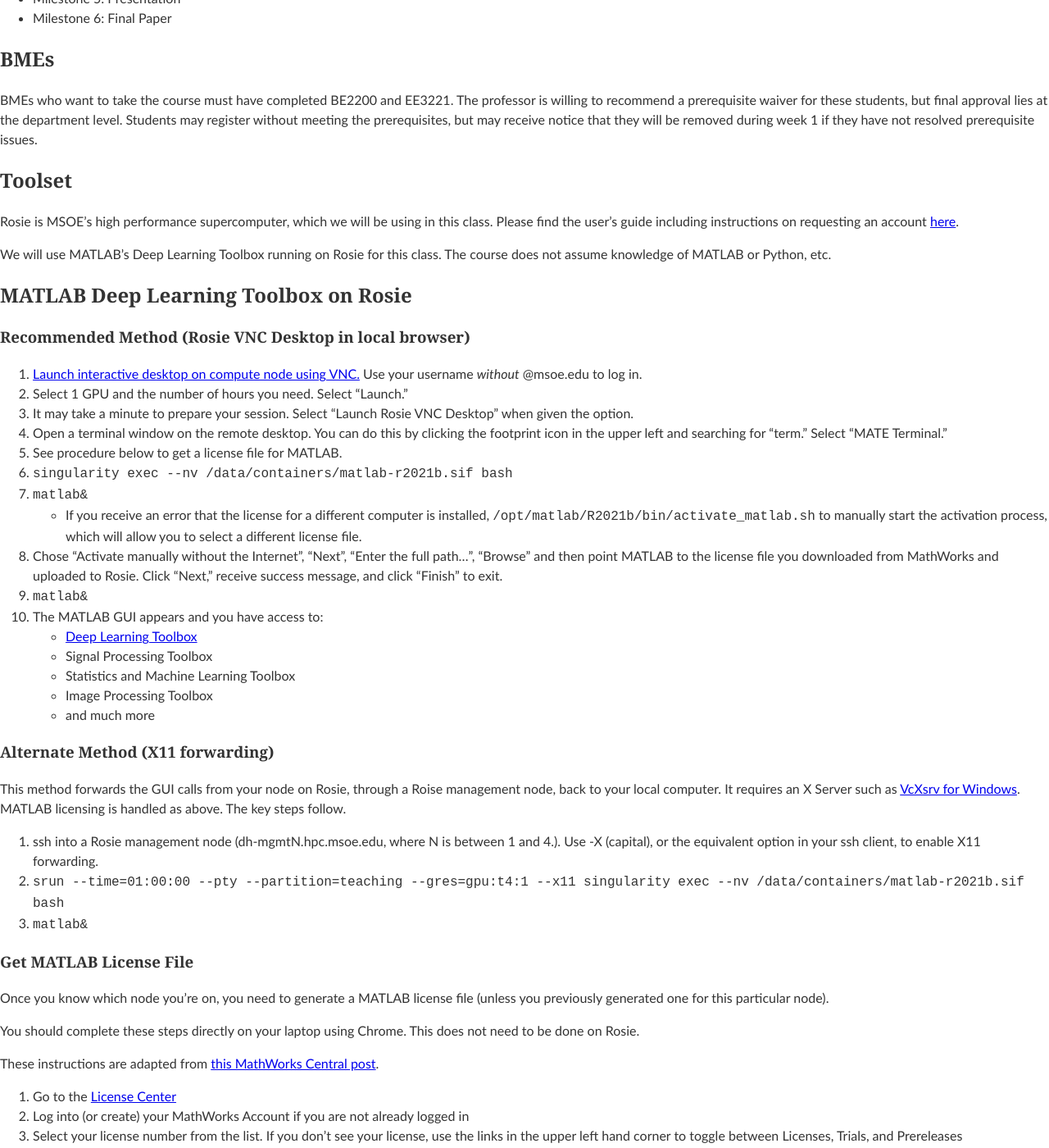
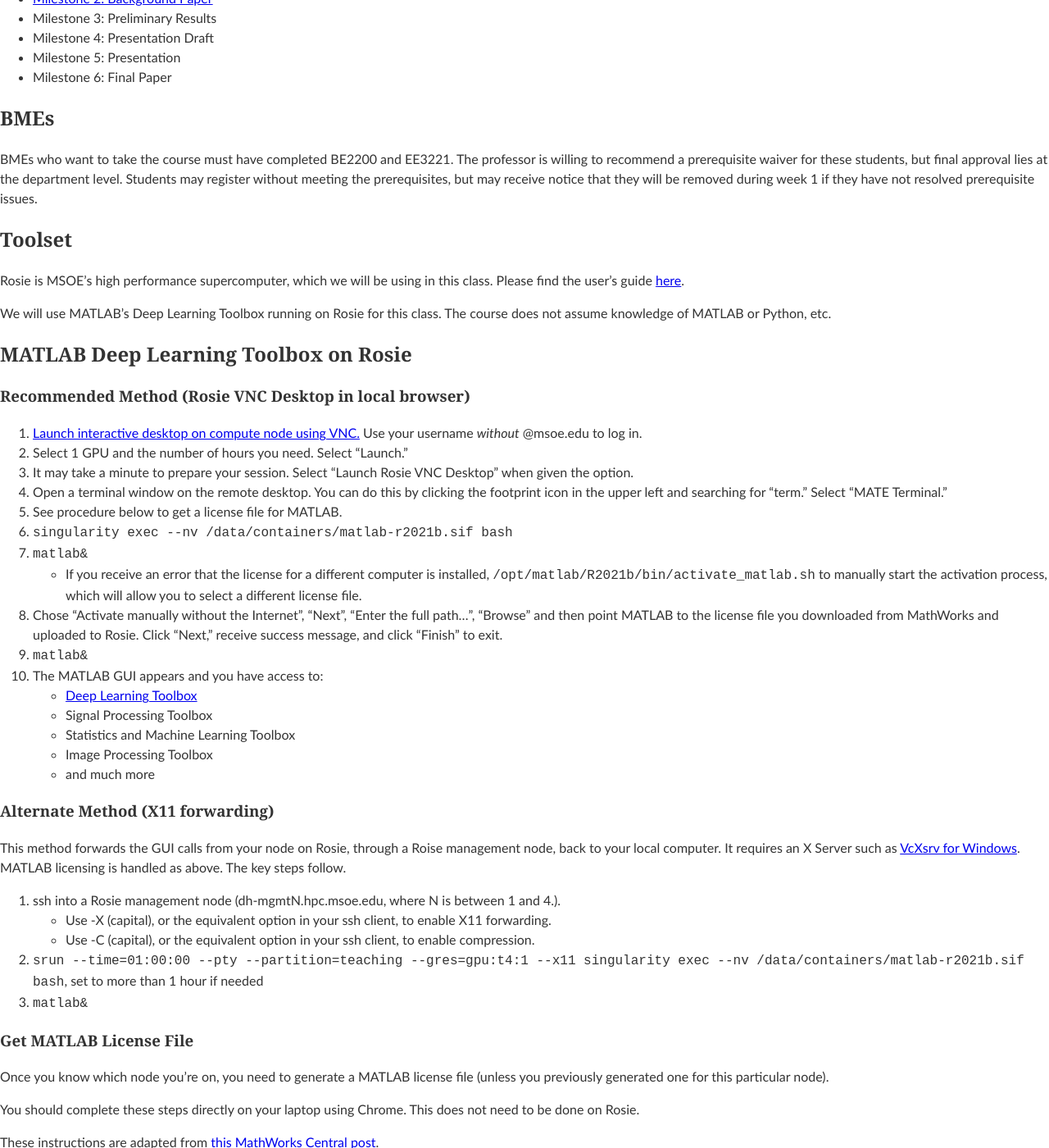
Before and after one commit to edurant/edurant.github.io, a Jekyll site: the page built from courses/cs4981/index.md, in a window 1280 px wide and 1400 px high, scrolled down 900 px. Shown: the whole window at 82% size. Built offline with Jekyll 4.4.1, drawn with Linux system fonts in a browser that asks for light colours; some of the changed text lies outside the part shown.

Commit message:
CS4981 minor updates, outline tweak

```diff
--- a/ceiac/index.html
+++ b/ceiac/index.html
@@ -142,7 +142,6 @@
   <ul>
     <li>Friday, October 12, 2018</li>
     <li>Location: Rockwell Automation, Milwaukee, WI</li>
-    <li>
     <li>Tentative Schedule:
       <table border><tr><td>8:00&ndash;8:30 AM</td><td>Arrive / Light breakfast</td></tr>
              <tr><td>8:30&ndash;11:00 AM</td><td>IAC Meeting</td></tr>
--- a/courses/cs4981/index.md
+++ b/courses/cs4981/index.md
@@ -21,7 +21,9 @@
 ## Labs
 
 * [Week 1 Lab](week1lab.html)
-* Week 2 Lab
+* Week 2 Lab (posted only on Canvas) - two options, depending on your previous experience with machine learning.
+  * The Signal Representation option is recommended for those with some machine learning experience, or those who are very comfortable working in MATLAB and can adapt the tutorial examples to different data.
+  * The Transfer Learning in MATLAB option is recommended for those new to machine learning.  MATLAB is required here.
 * [Week 3 Lab](week3lab.html)
 * [Week 4 Lab](week4lab.html)
 
@@ -40,7 +42,7 @@
 
 ## Toolset
 
-Rosie is MSOE's high performance supercomputer, which we will be using in this class. Please find the user's guide including instructions on requesting an account [here](https://msoe.dev/).
+Rosie is MSOE's high performance supercomputer, which we will be using in this class. Please find the user's guide [here](https://msoe.dev/).
 
 We will use MATLAB's Deep Learning Toolbox running on Rosie for this class. The course does not assume knowledge of MATLAB or Python, etc.
 
@@ -69,8 +71,10 @@
 
 This method forwards the GUI calls from your node on Rosie, through a Roise management node, back to your local computer. It requires an X Server such as [VcXsrv for Windows](https://sourceforge.net/projects/vcxsrv/). MATLAB licensing is handled as above. The key steps follow.
 
-1. ssh into a Rosie management node (dh-mgmtN.hpc.msoe.edu, where N is between 1 and 4.). Use -X (capital), or the equivalent option in your ssh client, to enable X11 forwarding.
-1. `srun --time=01:00:00 --pty --partition=teaching --gres=gpu:t4:1 --x11 singularity exec --nv /data/containers/matlab-r2021b.sif bash`
+1. ssh into a Rosie management node (dh-mgmtN.hpc.msoe.edu, where N is between 1 and 4.).
+   * Use -X (capital), or the equivalent option in your ssh client, to enable X11 forwarding.
+   * Use -C (capital), or the equivalent option in your ssh client, to enable compression.
+1. `srun --time=01:00:00 --pty --partition=teaching --gres=gpu:t4:1 --x11 singularity exec --nv /data/containers/matlab-r2021b.sif bash`, set to more than 1 hour if needed
 1. `matlab&`
 
 ### Get MATLAB License File
```
Also changed, not shown: courses/cs4981/week3lab.md (+6 -0 lines), 1 other file.
